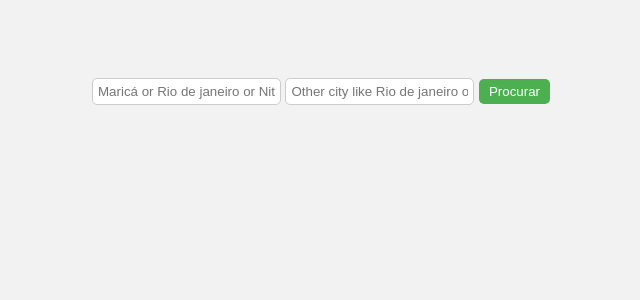
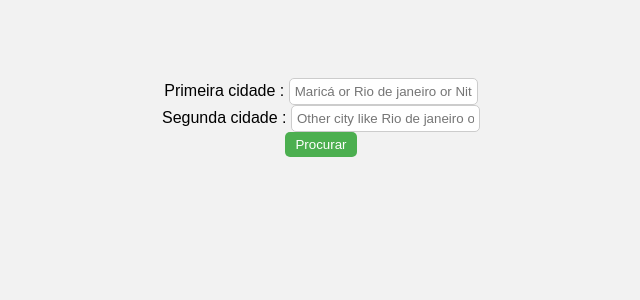
Before and after one commit to Reis567/weather-django, a Django app: template weather_project/weather_app/templates/weather_app/index.html in a window 1280 px wide. Shown: the top 300 px of the page, without its empty margins (319-959 px from the left). Run offline with Django 4.2, Linux system fonts and the light colour scheme; the template is opened without the code that fills it, so the values that code supplies are empty.

Commit message:
Weather display fixing

```diff
--- a/weather_project/weather_app/static/style.css
+++ b/weather_project/weather_app/static/style.css
@@ -3,10 +3,20 @@ body {
     background-color: #f2f2f2;
     text-align: center;
     padding: 50px;
+    display: flex;
+    align-items: center;
+    justify-content: center;
+    flex-direction: column;
+
   }
+
 
   form {
     margin: 20px 0;
+    display: flex;
+    flex-direction: column;
+    align-items: center;
+
   }
 
   input[type="text"] {
@@ -39,6 +49,36 @@ body {
     width: calc(100% / 5 - 20px);
     box-sizing: border-box;
   }
+  .weather-row{
+    display: flex;
+    flex-direction: row;
+    margin: 0;
+    padding: 20px;
+  }
+
+  .weather-div {
+    display: flex;
+    align-items: center;
+    justify-content: center;
+    flex-direction: column;
+  }
+
+  .comparisson-container{
+    display: flex;
+    justify-content: center;
+  }
+  .city-container {
+    max-width: 300px;
+    margin: 0 auto; /* Adiciona esta linha para centralizar horizontalmente */
+    text-align: center; /* Adiciona esta linha para centralizar o conteúdo interno */
+    padding: 20px;
+}
+
+
+.warning-p{
+  font-size: 15px;
+  color: red;
+}
 
   @media (max-width: 767px) {
     .forecast {
--- a/weather_project/weather_app/templates/weather_app/city_weather.html
+++ b/weather_project/weather_app/templates/weather_app/city_weather.html
@@ -1,16 +1,18 @@
     {% if weather_data %}
+        <div class="weather-div">
             <h1>
                 {{weather_data.city}}
             </h1>
 
             <h2>
-        {{weather_data.temperature}}
+                {{weather_data.temperature}} ºC
             </h2>
 
             <p>
             {{weather_data.description}}
             </p>
             <img src="http://openweathermap.org/img/w/{{weather_data.icon}}.png" alt="weather_data.description">
+        </div>
         {% endif %}
 
     {% if daily_forecasts %}
@@ -31,7 +33,7 @@
             </div>
         {% endfor %}
         {% else %}
-    <p>No daily forecasts available.</p>
+        <p class="warning-p">If you're not seeing "5 Days forecasts" , you are using a Free subscription of the API Key ,  try requesting data available in other subscriptions</p>
     </div>
 
     {% endif %}
--- a/weather_project/weather_app/templates/weather_app/index.html
+++ b/weather_project/weather_app/templates/weather_app/index.html
@@ -10,12 +10,19 @@
 <body>
     <form action="" method='post'>
         {% csrf_token %}
+        <div class="label1">
+            <label for="">Primeira cidade :</label>
             <input type="text" name="city1" placeholder="Maricá or Rio de janeiro or Niterói and etc...">
+        </div>
+
+        <div class="label2">
+            <label for="">Segunda cidade :</label>
             <input type="text" name="city2" placeholder="Other city like Rio de janeiro or Niterói or Magé and etc...">
-
+        </div>
         <button type="submit">Procurar</button>
     </form>
 
+    <div class="weather-row">
         <div class="comparisson-container">
             {% if weather_data1 %}
 
@@ -33,7 +40,7 @@
 
             {% endif %}
         </div>
-
+</div>
 
 </body>
 </html>
```
Lines whose indentation alone changed are shown as unchanged.
